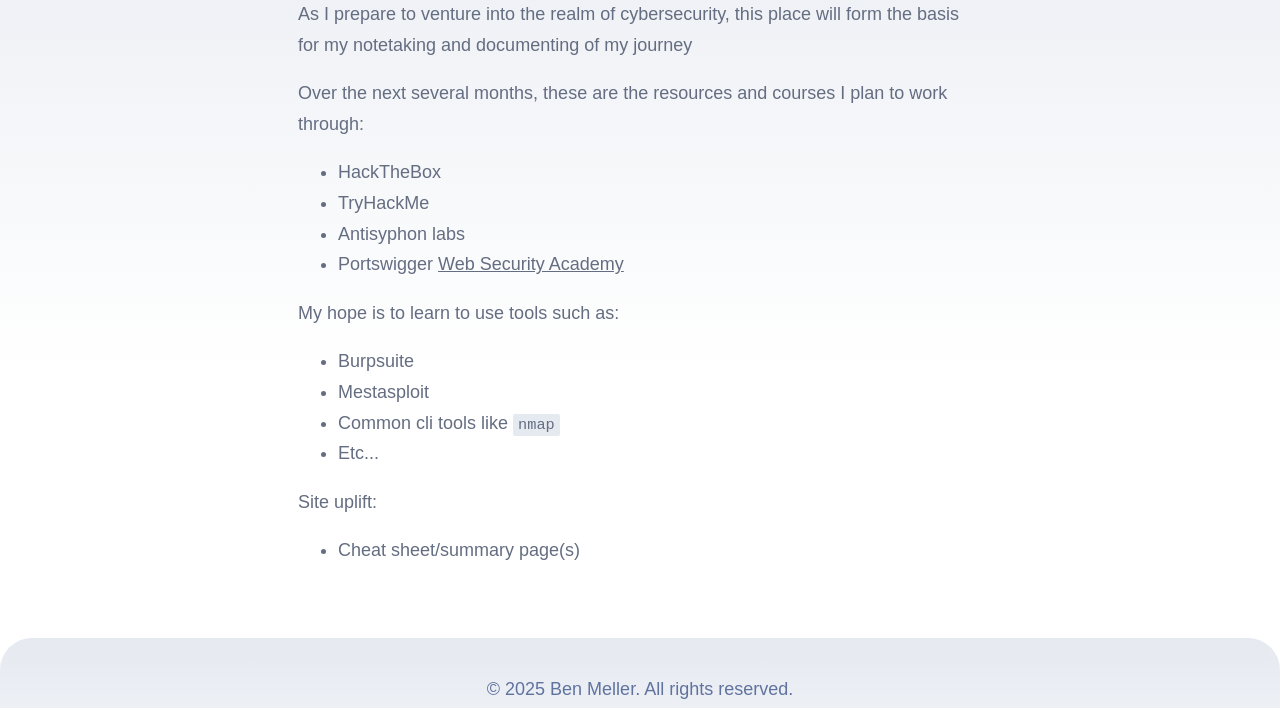
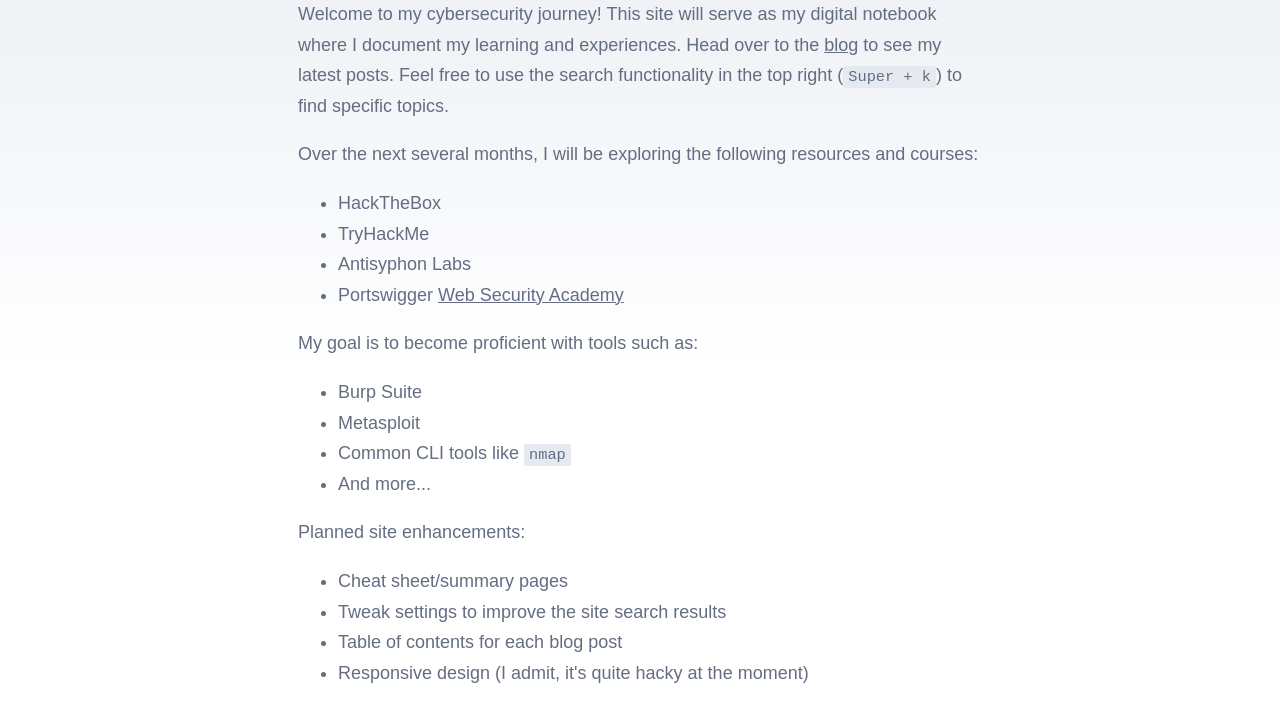
Before and after one commit to benmeller/security-journey, an Astro site: page /security-journey/ in a window 1280 px wide. Shown: the part 230-938 px from the top of the page. Built offline with nearby package versions, Linux system fonts and the light colour scheme; Astro itself is replaced by a stand-in of ours; no server answers; a web font is replaced by a local one.

Commit message:
Update copy for index and about page

```diff
--- a/src/pages/index.astro
+++ b/src/pages/index.astro
@@ -13,28 +13,33 @@ import { SITE_TITLE, SITE_DESCRIPTION } from '../consts';
 	<body>
 		<Header />
 		<main>
-			<h1>🧑‍🚀 Hello, Astronaut!</h1>
+			<h1>Security Journey</h1>
+
 			<p>
-				As I prepare to venture into the realm of cybersecurity, this place will form the basis for my notetaking and documenting of my journey
+				Welcome to my cybersecurity journey! This site will serve as my digital notebook where I document my learning and experiences. Head over to the <a href="blog">blog</a> to see my latest posts. Feel free to use the search functionality in the top right (<code>Super + k</code>) to find specific topics.
 			</p>
-			<p>Over the next several months, these are the resources and courses I plan to work through:</p>
+			<p>Over the next several months, I will be exploring the following resources and courses:</p>
 			<ul>
 				<li>HackTheBox</li>
 				<li>TryHackMe</li>
-				<li>Antisyphon labs</li>
+				<li>Antisyphon Labs</li>
 				<li>Portswigger <a href="https://portswigger.net/web-security">Web Security Academy</a></li>
 			</ul>
-			<p>My hope is to learn to use tools such as:</p>
+			<p>My goal is to become proficient with tools such as:</p>
 			<ul>
-				<li>Burpsuite</li>
-				<li>Mestasploit</li>
-				<li>Common cli tools like <code>nmap</code></li>
-				<li>Etc...</li>
+				<li>Burp Suite</li>
+				<li>Metasploit</li>
+				<li>Common CLI tools like <code>nmap</code></li>
+				<li>And more...</li>
 			</ul>
-			<p>Site uplift:</p>
+			<p>Planned site enhancements:</p>
 			<ul>
-				<li>Cheat sheet/summary page(s)</li>
+				<li>Cheat sheet/summary pages</li>
+				<li>Tweak settings to improve the site search results</li>
+				<li>Table of contents for each blog post</li>
+				<li>Responsive design (I admit, it's quite hacky at the moment)</li>
 			</ul>
+			<i>Disclaimer: I am tracking (anonymous) analytics via Umami - I would like to know  info like page hits</i>
 		</main>
 		<Footer />
 	</body>
```
Also changed, not shown: src/pages/about.astro (+9 -14 lines).
